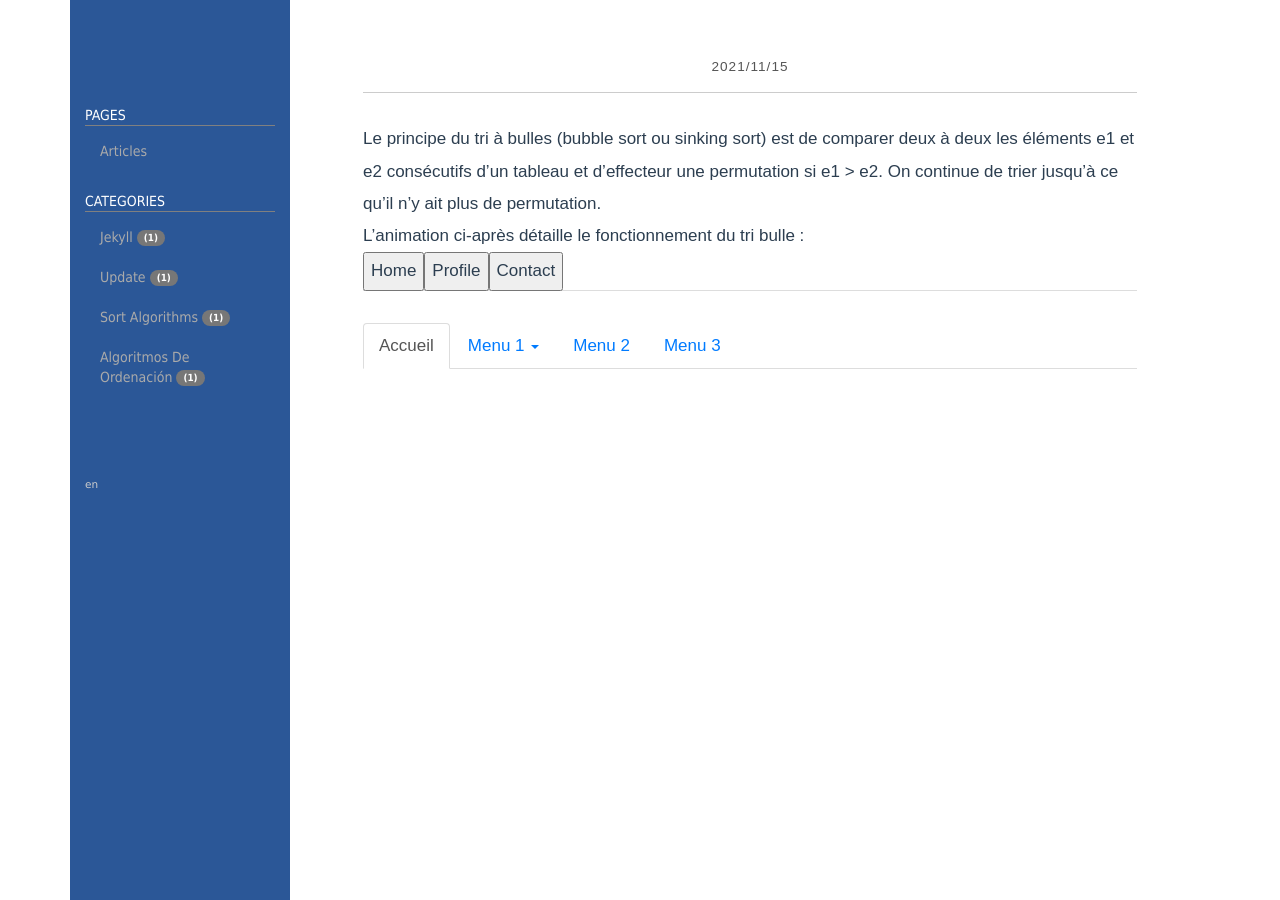
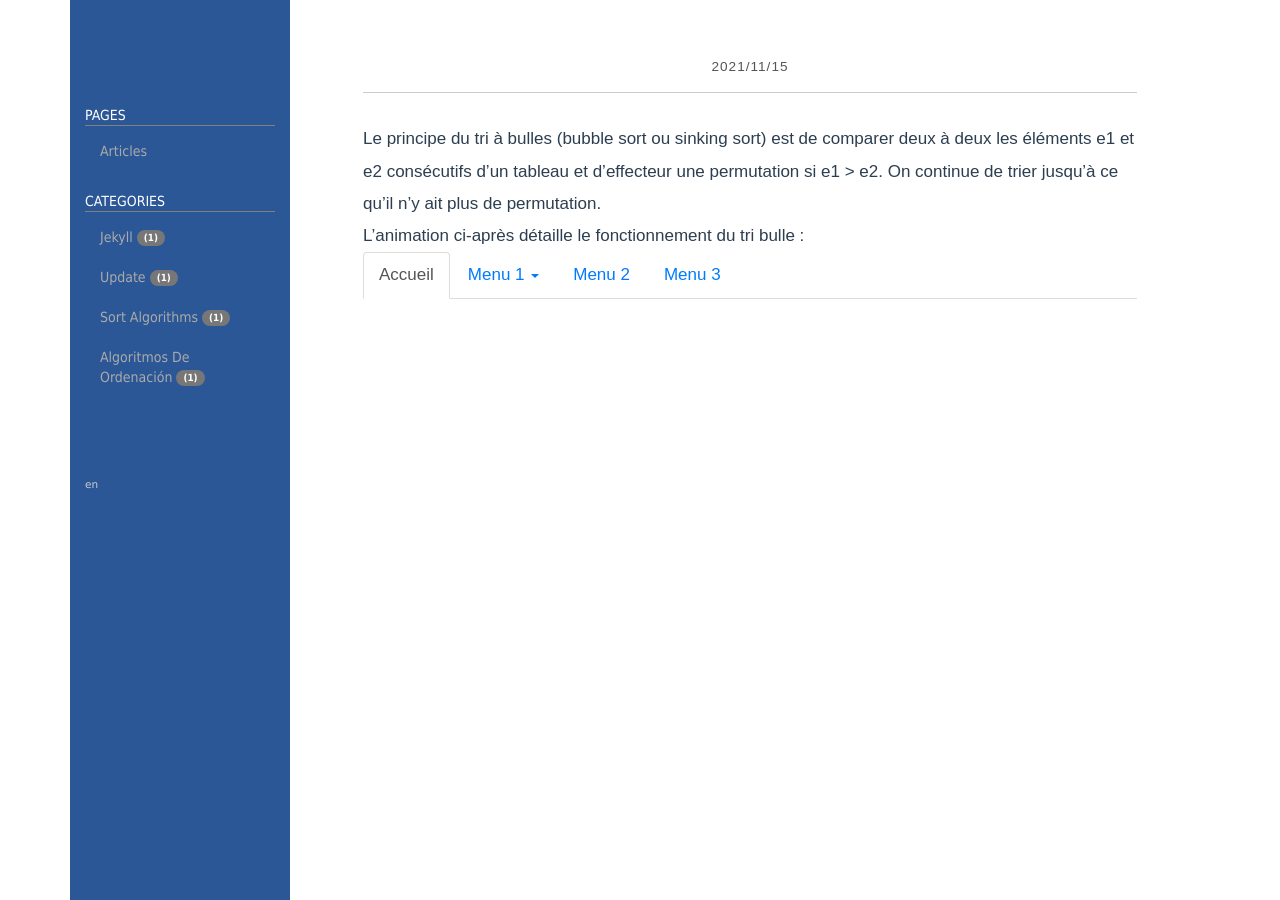
Before and after one commit to LWH-21/Algos, a Jekyll site: the page built from _posts/2020-11-20-bubblesort_fr.md, in a window 1280 px wide. Built offline with Jekyll 4.4.1, drawn with Linux system fonts in a browser that asks for light colours; nearby versions of some CDN libraries; our own code applies the rules of GitHub Pages for plain Markdown files; library files that are not in the unit come from our copies.

Commit message:
Update 2020-11-20-bubblesort_fr.md

```diff
--- a/_posts/2020-11-20-bubblesort_fr.md
+++ b/_posts/2020-11-20-bubblesort_fr.md
@@ -17,23 +17,6 @@ Le principe du tri à bulles (bubble sort ou sinking sort) est de comparer deux
 
 L'animation ci-après détaille le fonctionnement du tri bulle :
 
-<ul class="nav nav-tabs" id="myTab" role="tablist">
-  <li class="nav-item" role="presentation">
-    <button class="nav-link active" id="home-tab" data-bs-toggle="tab" data-bs-target="#home" type="button" role="tab" aria-controls="home" aria-selected="true">Home</button>
-  </li>
-  <li class="nav-item" role="presentation">
-    <button class="nav-link" id="profile-tab" data-bs-toggle="tab" data-bs-target="#profile" type="button" role="tab" aria-controls="profile" aria-selected="false">Profile</button>
-  </li>
-  <li class="nav-item" role="presentation">
-    <button class="nav-link" id="contact-tab" data-bs-toggle="tab" data-bs-target="#contact" type="button" role="tab" aria-controls="contact" aria-selected="false">Contact</button>
-  </li>
-</ul>
-<div class="tab-content" id="myTabContent">
-  <div class="tab-pane fade show active" id="home" role="tabpanel" aria-labelledby="home-tab">...</div>
-  <div class="tab-pane fade" id="profile" role="tabpanel" aria-labelledby="profile-tab">...</div>
-  <div class="tab-pane fade" id="contact" role="tabpanel" aria-labelledby="contact-tab">...</div>
-</div>
-
   <ul class="nav nav-tabs">
     <li class="active"><a href="#">Accueil</a></li>
     <li class="dropdown">
```
